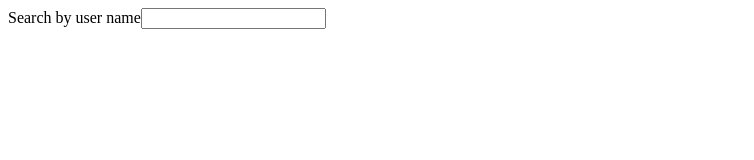
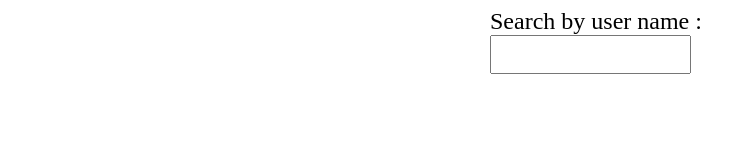
Before and after one commit to SkrzypczakWojciech/GithubUsers, a website: page index.html in a window 1280 px wide. Shown: the whole page, without its empty margins (0-754 px from the left). Drawn offline with nearby package versions, Linux system fonts and the light colour scheme.

Commit message:
add style.css

```diff
--- a/build.js
+++ b/build.js
@@ -59,7 +59,7 @@ var App = function (_React$Component) {
           React.createElement(
             "label",
             { htmlFor: "searchText" },
-            "Search by user name"
+            "Search by user name :"
           ),
           React.createElement("input", {
             type: "text",
--- a/index.html
+++ b/index.html
@@ -2,11 +2,14 @@
 <html lang="pl">
 <head>
     <title>Document</title>
+    <link rel="stylesheet" type="text/css" href="style.css">
 </head>
 <body>
+<div class="container">
     <div id="root"></div>
     <script src="https://unpkg.com/react@15/dist/react.min.js"></script>
     <script src="https://unpkg.com/react-dom@15/dist/react-dom.min.js"></script>
     <script src="./build.js"></script>
+</div>
 </body>
 </html>
--- a/script.js
+++ b/script.js
@@ -25,7 +25,7 @@ class App extends React.Component {
     return (
       <div>
         <form onSubmit={event => this.onSubmit(event)}>
-          <label htmlFor="searchText">Search by user name</label>
+          <label htmlFor="searchText">Search by user name :</label>
           <input
             type="text"
             id="searchText"
--- /dev/null
+++ b/style.css
@@ -0,0 +1,14 @@
+.container {
+	width:300px;
+	margin:0 auto;
+}
+label {
+	font-size: 24px;
+}
+input {
+	padding:10px;
+}
+div>img {
+	border-radius: 50%;
+}
+div>a {}
```
